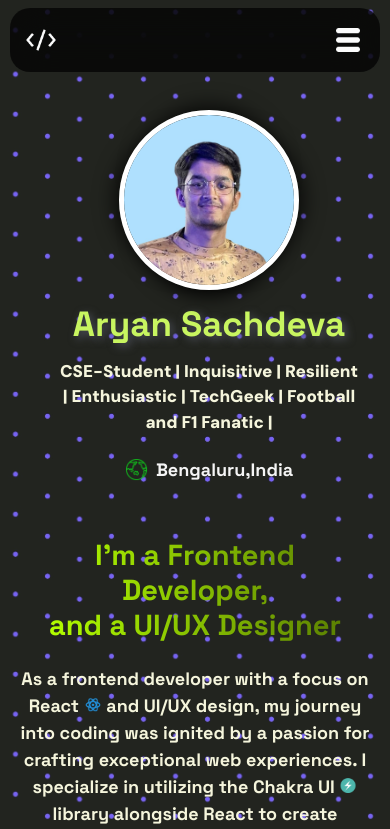
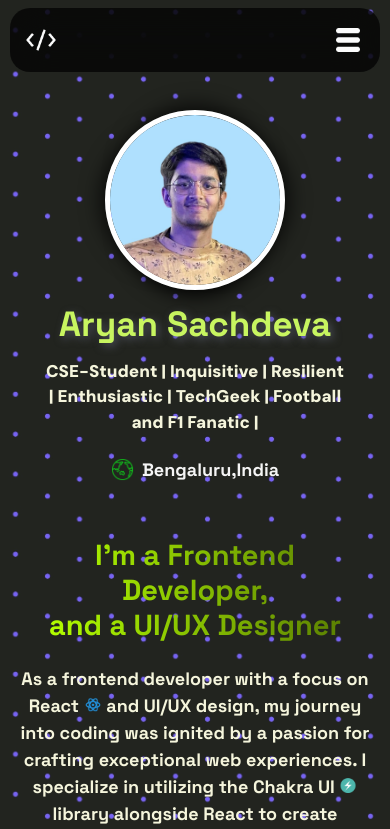
Before and after one commit to aryan-sdva/portfolio, a React (Create React App) app: page / in a window 390 px wide. Shown: the top 829 px of the page. Built offline with nearby package versions, Linux system fonts and the light colour scheme.

Commit message:
little alignment

```diff
--- a/src/styles/landing.css
+++ b/src/styles/landing.css
@@ -10,7 +10,7 @@
 
     }
     .photo-bio{
-        padding-left: 28px;
+        padding-left: 0;
     }
     .photo{
         z-index: 50;
```
